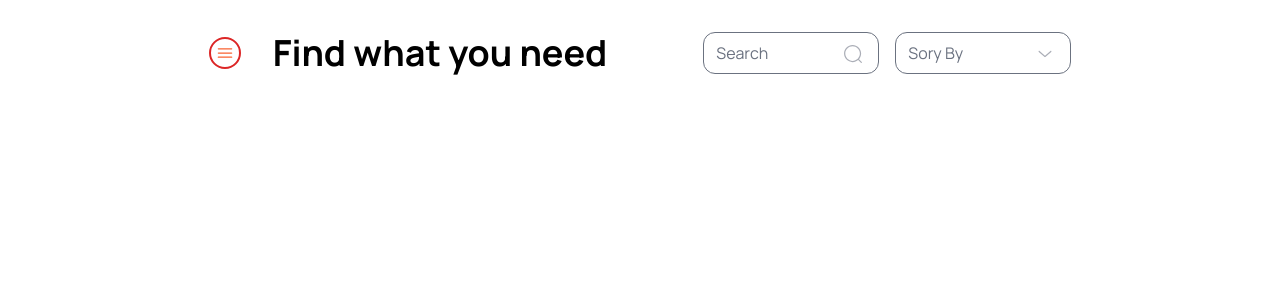
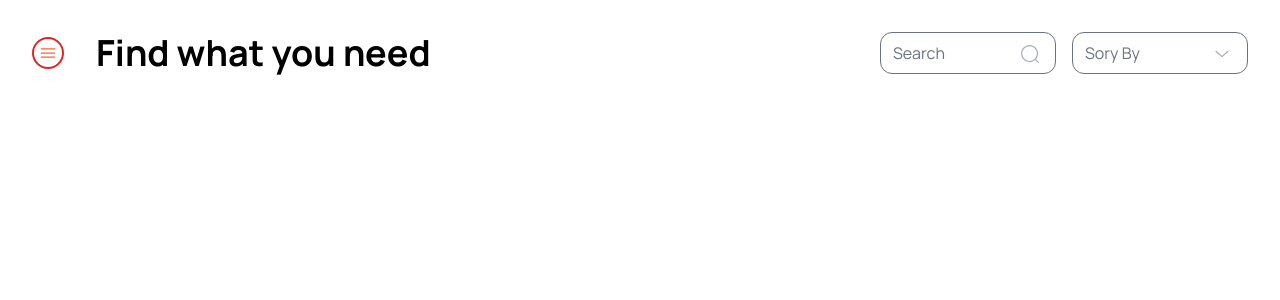
Before and after one commit to Light-it-luc/Challenge-React, a React (Vite) app in the folder 1-ECommerce/: page / in a window 1280 px wide. Shown: the top 300 px of the page. Built offline with nearby package versions, Linux system fonts and the light colour scheme.

Commit message:
style: remove interfaces from separate file & remove obsolete fragment in App

```diff
--- a/1-ECommerce/src/App.tsx
+++ b/1-ECommerce/src/App.tsx
@@ -3,12 +3,8 @@ import { Filters } from "./components/Filters"
 
 export default function App() {
     return (
-        <>
-            <div className="contaiener py-8 w-full h-full lg:flex lg:flex-col">
-                <div className="lg:mx-auto">
-                    <Filters />
-                </div>
-            </div>
-        </>
+        <div className="contaiener py-8 w-full h-full lg:flex lg:flex-col">
+            <Filters />
+        </div>
     )
 }
--- a/1-ECommerce/src/Interfaces.ts
+++ /dev/null
@@ -1,5 +0,0 @@
-
-export interface Option {
-    id: number;
-    name: string;
-}
--- a/1-ECommerce/src/components/MenuOption.tsx
+++ b/1-ECommerce/src/components/MenuOption.tsx
@@ -1,4 +1,8 @@
-import type { Option } from "../Interfaces"
+
+interface Option {
+    id: number;
+    name: string;
+}
 
 interface MenuOptionProps {
     active: boolean;
```
